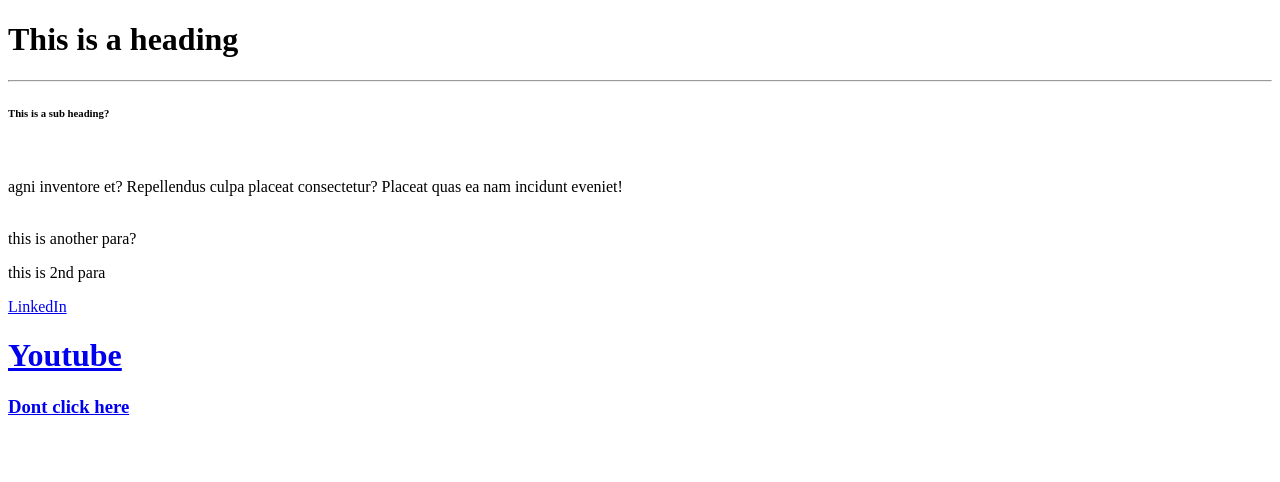
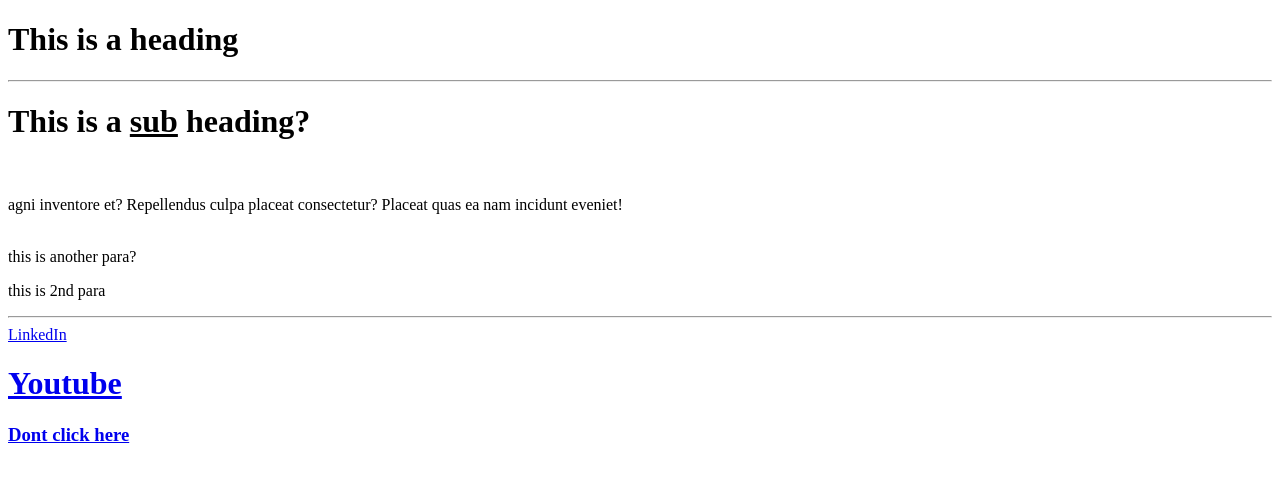
Before and after one commit to Rhishabh01/html, a plain HTML site: page index.html in a window 1280 px wide. Drawn offline with Linux system fonts and the light colour scheme.

Commit message:
last commit of day-1

```diff
--- a/index.html
+++ b/index.html
@@ -5,7 +5,7 @@
     <h1>This is a heading </h1>
     <hr>
     <body>
-        <h6> This is a sub heading?</h6>
+        <h1> This is a <ins>sub</ins> heading?</h1>
         <br>
         <p>agni inventore et? Repellendus culpa placeat consectetur? Placeat quas ea nam incidunt eveniet!</p>
         <br>
@@ -13,6 +13,7 @@
         <br>
         <p> this is 2nd para</p>
 
+        <hr>
         <a href=" https:www.linkedIn.com" target=_blank title="this takes you to LinkedIn">
             LinkedIn
         </a>
```
Also changed, not shown: index1.html (+8 -2 lines), 2 other files.
